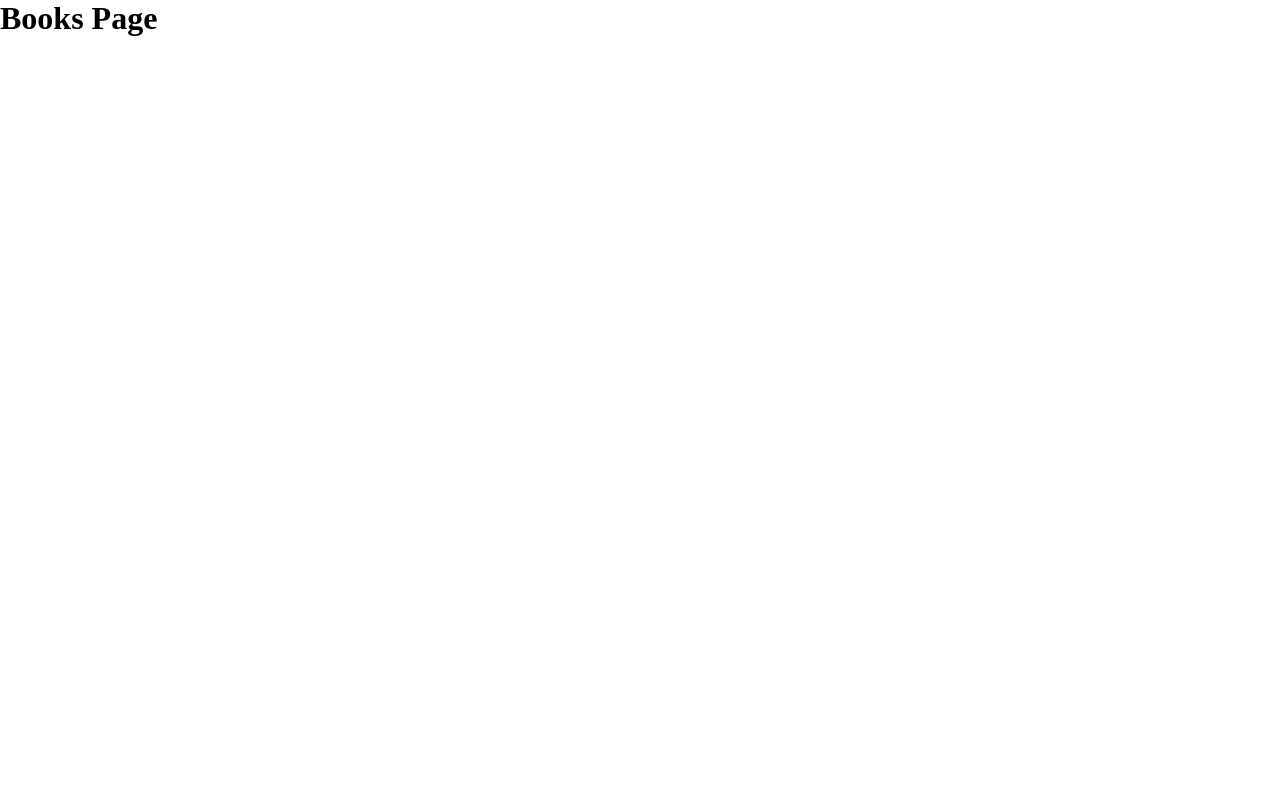
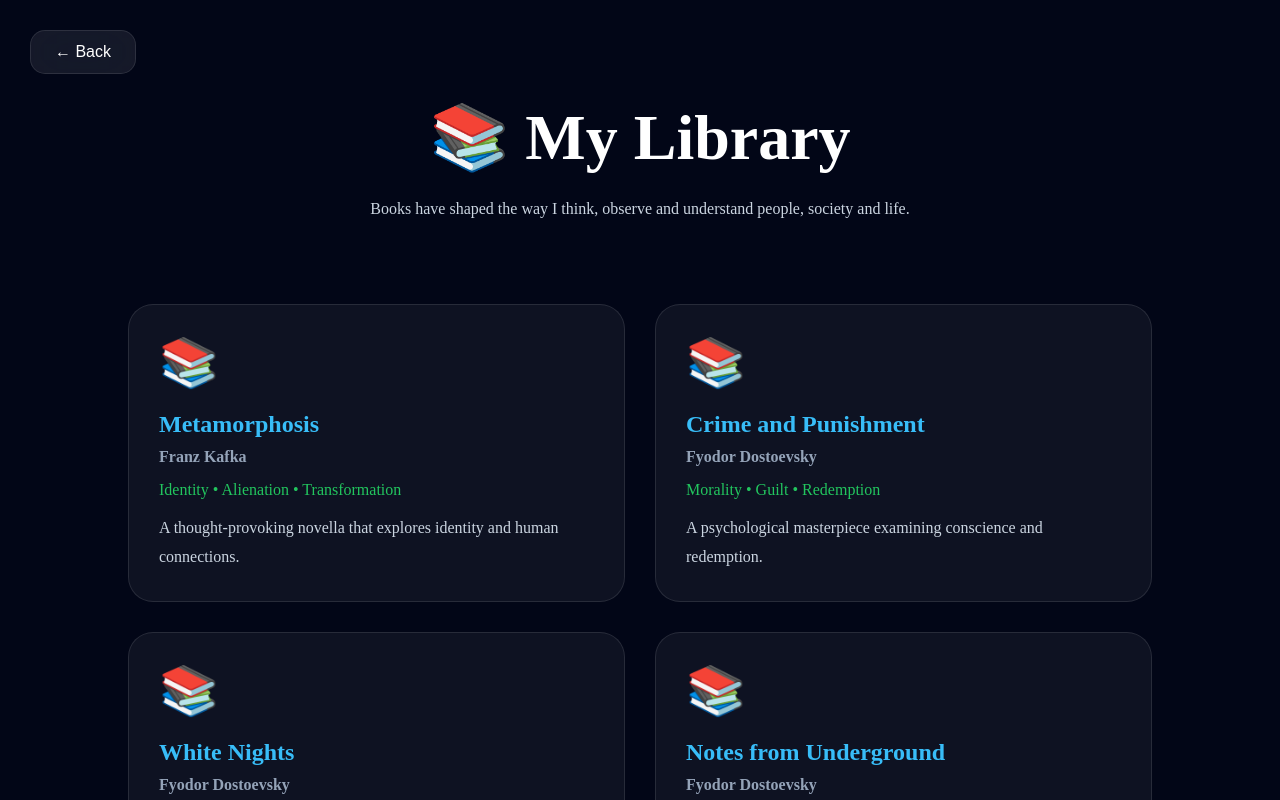
Before and after one commit to Ashirwad04/ashirwad-kumar-portfolio, a React (Vite) app: page /books in a window 1280 px wide. Shown: the top 800 px of the page. Built offline with nearby package versions, Linux system fonts and the light colour scheme.

Commit message:
feat: complete book section

```diff
--- /dev/null
+++ b/src/Explore/Books/Books.css
@@ -0,0 +1,136 @@
+.books-page{
+    min-height:100vh;
+    background:#020617;
+    color:white;
+    padding:100px 10%;
+}
+
+.books-header{
+    text-align:center;
+    margin-bottom:80px;
+}
+
+.books-header h1{
+    font-size:4rem;
+    margin-bottom:20px;
+}
+
+.books-header p{
+    color:#cbd5e1;
+    max-width:700px;
+    margin:auto;
+    line-height:1.8;
+}
+
+.books-grid{
+    display:grid;
+    grid-template-columns:repeat(auto-fit,minmax(350px,1fr));
+    gap:30px;
+}
+
+.book-card{
+    background:rgba(255,255,255,.05);
+    border:1px solid rgba(255,255,255,.1);
+    border-radius:25px;
+    padding:30px;
+    transition:.4s;
+}
+
+.book-card:hover{
+    transform:translateY(-10px);
+    box-shadow:0 0 30px rgba(56,189,248,.2);
+}
+
+.book-icon{
+    font-size:3rem;
+    margin-bottom:20px;
+}
+
+.book-card h2{
+    color:#38bdf8;
+    margin-bottom:10px;
+}
+
+.book-card h4{
+    color:#94a3b8;
+    margin-bottom:15px;
+}
+
+.book-card span{
+    display:block;
+    color:#22c55e;
+    margin-bottom:15px;
+}
+
+.book-card p{
+    color:#cbd5e1;
+    line-height:1.8;
+}
+
+.author-section,
+.exploring-section{
+    margin-top:100px;
+}
+
+.author-section h1,
+.exploring-section h1{
+    text-align:center;
+    margin-bottom:40px;
+}
+
+.authors,
+.topics{
+    display:flex;
+    justify-content:center;
+    flex-wrap:wrap;
+    gap:20px;
+}
+
+.author-card,
+.topic-card{
+    background:rgba(255,255,255,.05);
+    border:1px solid rgba(255,255,255,.1);
+    padding:20px 30px;
+    border-radius:20px;
+    transition:.3s;
+}
+
+.author-card:hover,
+.topic-card:hover{
+    transform:translateY(-5px);
+    background:#0f172a;
+}
+
+
+.back-btn{
+    position: fixed;
+    top: 30px;
+    left: 30px;
+
+    padding: 12px 24px;
+
+    background: rgba(255,255,255,0.08);
+    backdrop-filter: blur(20px);
+
+    border: 1px solid rgba(255,255,255,0.1);
+    border-radius: 15px;
+
+    color: white;
+    font-size: 1rem;
+    font-weight: 500;
+
+    cursor: pointer;
+
+    transition: 0.3s ease;
+
+    z-index: 1000;
+}
+
+.back-btn:hover{
+    background: #38bdf8;
+    color: #0f172a;
+
+    transform: translateX(-5px);
+
+    box-shadow: 0 0 20px rgba(56,189,248,.5);
+}
--- a/src/Explore/Books/Books.jsx
+++ b/src/Explore/Books/Books.jsx
@@ -1,5 +1,175 @@
+import "./Books.css";
+import { useNavigate } from "react-router-dom";
+
 function Books() {
-  return <h1>Books Page</h1>;
+
+  const navigate = useNavigate();
+
+  const books = [
+    {
+      emoji: "📚",
+      title: "Metamorphosis",
+      author: "Franz Kafka",
+      theme: "Identity • Alienation • Transformation",
+      desc: "A thought-provoking novella that explores identity and human connections."
+    },
+
+    {
+      emoji: "📚",
+      title: "Crime and Punishment",
+      author: "Fyodor Dostoevsky",
+      theme: "Morality • Guilt • Redemption",
+      desc: "A psychological masterpiece examining conscience and redemption."
+    },
+
+    {
+      emoji: "📚",
+      title: "White Nights",
+      author: "Fyodor Dostoevsky",
+      theme: "Loneliness • Love • Dreams",
+      desc: "A beautiful story about hope and fleeting human connections."
+    },
+
+    {
+      emoji: "📚",
+      title: "Notes from Underground",
+      author: "Fyodor Dostoevsky",
+      theme: "Human Nature • Society • Self-awareness",
+      desc: "A philosophical work exploring contradictions in human behavior."
+    },
+
+    {
+      emoji: "📚",
+      title: "Godan",
+      author: "Munshi Premchand",
+      theme: "Rural Life • Social Injustice",
+      desc: "A timeless classic portraying the struggles of ordinary people."
+    },
+
+    {
+      emoji: "📚",
+      title: "Do Bailon Ki Katha",
+      author: "Munshi Premchand",
+      theme: "Friendship • Loyalty • Compassion",
+      desc: "A touching story highlighting values through animals."
+    },
+
+    {
+      emoji: "📚",
+      title: "Banas Ka Gunda",
+      author: "Pandey Bechan Sharma 'Ugra'",
+      theme: "Society • Culture",
+      desc: "A powerful work reflecting social realities."
+    },
+
+    {
+      emoji: "📚",
+      title: "Deewar Mein Ek Khidki Rahti Thi",
+      author: "Vinod Kumar Shukla",
+      theme: "Simplicity • Imagination • Everyday Life",
+      desc: "A poetic novel that discovers beauty in ordinary experiences."
+    },
+    {
+  emoji: "📚",
+  title: "1984",
+  author: "George Orwell",
+  theme: "Totalitarianism • Surveillance • Freedom",
+  desc: "A dystopian classic that explores the dangers of authoritarianism and the loss of individual freedom."
+},
+
+{
+  emoji: "📚",
+  title: "Animal Farm",
+  author: "George Orwell",
+  theme: "Power • Politics • Revolution",
+  desc: "A satirical novella that uses animals to portray how power can corrupt ideals and societies."
+},
+
+{
+  emoji: "📚",
+  title: "The Trial",
+  author: "Franz Kafka",
+  theme: "Bureaucracy • Alienation • Absurdity",
+  desc: "A haunting novel about a man trapped in an incomprehensible legal system, reflecting uncertainty and isolation."
+},
+
+{
+  emoji: "📚",
+  title: "Letter to His Father",
+  author: "Franz Kafka",
+  theme: "Family • Conflict • Self-Reflection",
+  desc: "A deeply personal and emotional letter revealing Kafka's complicated relationship with his father and his inner struggles."
+},
+  ];
+
+  return (
+    <section className="books-page">
+
+      <button
+        className="back-btn"
+        onClick={() => navigate(-1)}
+      >
+        ← Back
+      </button>
+
+      <div className="books-header">
+        <h1>📚 My Library</h1>
+
+        <p>
+          Books have shaped the way I think, observe and understand
+          people, society and life.
+        </p>
+      </div>
+
+      <div className="books-grid">
+        {books.map((book, index) => (
+          <div className="book-card" key={index}>
+
+            <div className="book-icon">
+              {book.emoji}
+            </div>
+
+            <h2>{book.title}</h2>
+
+            <h4>{book.author}</h4>
+
+            <span>{book.theme}</span>
+
+            <p>{book.desc}</p>
+
+          </div>
+        ))}
+      </div>
+
+      <div className="author-section">
+
+        <h1>✍ Favorite Authors</h1>
+
+        <div className="authors">
+          <div className="author-card">🇮🇳 Munshi Premchand</div>
+          <div className="author-card">🇷🇺 Fyodor Dostoevsky</div>
+          <div className="author-card">🇨🇿 Franz Kafka</div>
+          <div className="author-card">🇬🇧 George Orwell</div>
+        </div>
+
+      </div>
+
+      <div className="exploring-section">
+
+        <h1>🔎 Currently Exploring</h1>
+
+        <div className="topics">
+          <div className="topic-card">Philosophy</div>
+          <div className="topic-card">Russian Literature</div>
+          <div className="topic-card">Hindi Literature</div>
+          <div className="topic-card">Psychology</div>
+          <div className="topic-card">Human Nature</div>
+        </div>
+
+      </div>
+
+    </section>
+  );
 }
 
 export default Books;
```
